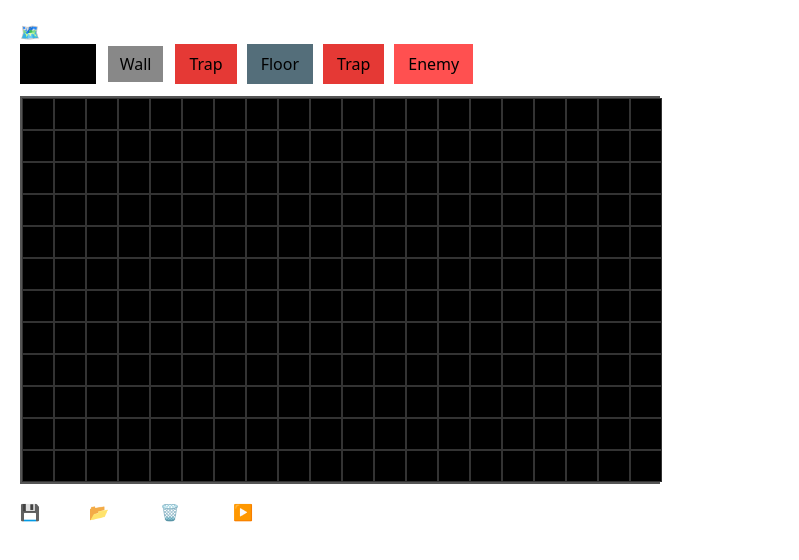
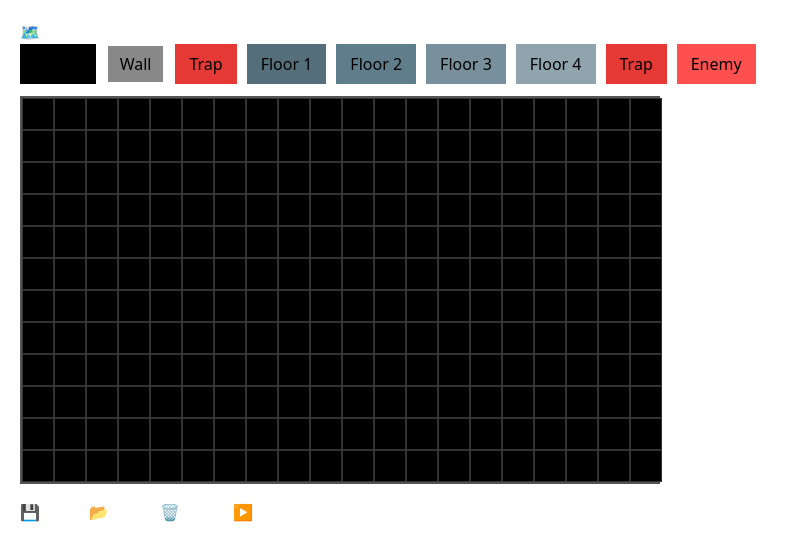
Before and after one commit to helloquocbao/game_NFT_sui, a React (Vite) app: page /editor in a window 1280 px wide. Shown: the top 560 px of the page, without its empty margins (0-799 px from the left). Built offline with nearby package versions, Linux system fonts and the light colour scheme.

Commit message:
feat: enhance floor tile support in map editor with additional tile types and colors

```diff
--- a/src/game/start.ts
+++ b/src/game/start.ts
@@ -16,8 +16,8 @@ export function startGame() {
     background: [0, 0, 0],
     scale: 1,
   });
-  debug.inspect = true;
-  debug.showArea = true;
+  // debug.inspect = true;
+  // debug.showArea = true;
   loadSprite("player-idle", "/sprites/player/Idle.png", {
     sliceX: 4,
     sliceY: 1,
@@ -80,6 +80,9 @@ export function startGame() {
           if (cell === 1) return "#";
           if (cell === 2) return "^";
           if (cell === 5) return "=";
+          if (cell === 6) return "~";
+          if (cell === 7) return "-";
+          if (cell === 8) return "_";
           return ".";
         })
         .join("")
@@ -87,11 +90,16 @@ export function startGame() {
   }
 
   function findSpawn(grid: number[][], tileSize: number) {
-    // Tìm tất cả floor tiles
+    // Tìm tất cả floor tiles (5, 6, 7, 8)
     const floorTiles: { x: number; y: number }[] = [];
     for (let y = 0; y < grid.length; y++) {
       for (let x = 0; x < grid[y].length; x++) {
-        if (grid[y][x] === 5) {
+        if (
+          grid[y][x] === 5 ||
+          grid[y][x] === 6 ||
+          grid[y][x] === 7 ||
+          grid[y][x] === 8
+        ) {
           floorTiles.push({ x, y });
         }
       }
@@ -142,6 +150,9 @@ export function startGame() {
           "ground",
         ],
         "=": () => [rect(TILE, TILE), color(84, 110, 122), "ground"],
+        "~": () => [rect(TILE, TILE), color(96, 125, 139), "ground"],
+        "-": () => [rect(TILE, TILE), color(120, 144, 156), "ground"],
+        _: () => [rect(TILE, TILE), color(144, 164, 174), "ground"],
       },
     });
 
@@ -344,13 +355,19 @@ export function startGame() {
       const playerGridX = Math.floor(player.pos.x / mapData.tileSize);
       const playerGridY = Math.floor(player.pos.y / mapData.tileSize);
 
+      const currentTile = mapData.grid[playerGridY]?.[playerGridX];
+      const isOnFloor =
+        currentTile === 5 ||
+        currentTile === 6 ||
+        currentTile === 7 ||
+        currentTile === 8;
+
       if (
         playerGridX < 0 ||
         playerGridX >= mapData.width ||
         playerGridY < 0 ||
         playerGridY >= mapData.height ||
-        (mapData.grid[playerGridY] &&
-          mapData.grid[playerGridY][playerGridX] === 0)
+        !isOnFloor
       ) {
         // Không có ground bên dưới -> rơi xuống hố -> chết ngay lập tức
         if (player.spawnProtection <= 0) {
--- a/src/pages/EditorGame.tsx
+++ b/src/pages/EditorGame.tsx
@@ -7,7 +7,10 @@ import { useNavigate } from "react-router-dom";
  * 1 = wall
  * 2 = trap
  * 4 = enemy
- * 5 = floor
+ * 5 = floor 1
+ * 6 = floor 2
+ * 7 = floor 3
+ * 8 = floor 4
  */
 
 const TILE_SIZE = 32;
@@ -20,6 +23,9 @@ const TILE_COLORS: Record<number, string> = {
   2: "#e53935",
   4: "#ff5050",
   5: "#546e7a",
+  6: "#607d8b",
+  7: "#78909c",
+  8: "#90a4ae",
 };
 
 export default function EditorGame() {
@@ -123,10 +129,28 @@ export default function EditorGame() {
           onClick={() => setSelectedTile(2)}
         />
         <TileButton
-          label="Floor"
+          label="Floor 1"
           color={TILE_COLORS[5]}
           active={selectedTile === 5}
           onClick={() => setSelectedTile(5)}
+        />
+        <TileButton
+          label="Floor 2"
+          color={TILE_COLORS[6]}
+          active={selectedTile === 6}
+          onClick={() => setSelectedTile(6)}
+        />
+        <TileButton
+          label="Floor 3"
+          color={TILE_COLORS[7]}
+          active={selectedTile === 7}
+          onClick={() => setSelectedTile(7)}
+        />
+        <TileButton
+          label="Floor 4"
+          color={TILE_COLORS[8]}
+          active={selectedTile === 8}
+          onClick={() => setSelectedTile(8)}
         />
         <TileButton
           label="Trap"
```
